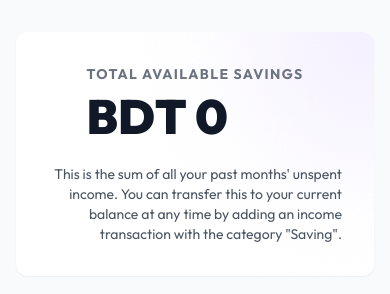
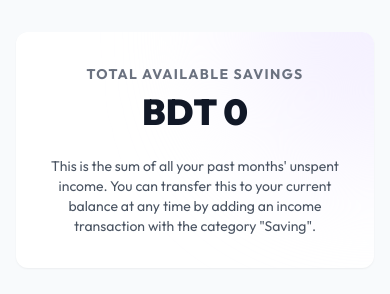
Before and after one commit to mehedi-11/Finance-tracker, a React (Vite) app: page /savings in a window 390 px wide. Shown: the part 156-450 px from the top of the page. Built offline with nearby package versions, Linux system fonts and the light colour scheme; no server answers; sample sign-in values are in the browser's storage.

Commit message:
style: center savings text and reduce font size on mobile

```diff
--- a/src/pages/Savings.jsx
+++ b/src/pages/Savings.jsx
@@ -42,13 +42,13 @@ const Savings = () => {
 
       <Card className="border-none shadow-sm p-8 md:p-10 relative overflow-hidden bg-white">
         <div className="absolute top-0 right-0 w-64 h-64 bg-primary-50 rounded-full blur-3xl -translate-y-1/2 translate-x-1/2"></div>
-        <div className="relative z-10 flex flex-col md:flex-row items-center justify-between gap-6">
-          <div>
+        <div className="relative z-10 flex flex-col md:flex-row items-center justify-between gap-6 text-center md:text-left">
+          <div className="flex flex-col items-center md:items-start">
             <p className="text-gray-500 font-bold uppercase tracking-widest text-sm mb-2">Total Available Savings</p>
-            <h2 className="text-5xl md:text-6xl font-black text-gray-900">{formatCurrency(totalSavings, user?.currency)}</h2>
+            <h2 className="text-4xl md:text-6xl font-black text-gray-900">{formatCurrency(totalSavings, user?.currency)}</h2>
           </div>
-          <div className="text-right">
-            <p className="text-gray-600 text-sm max-w-xs">
+          <div className="text-center md:text-right">
+            <p className="text-gray-600 text-sm max-w-xs mx-auto md:ml-auto md:mr-0">
               This is the sum of all your past months' unspent income. You can transfer this to your current balance at any time by adding an income transaction with the category "Saving".
             </p>
           </div>
```
